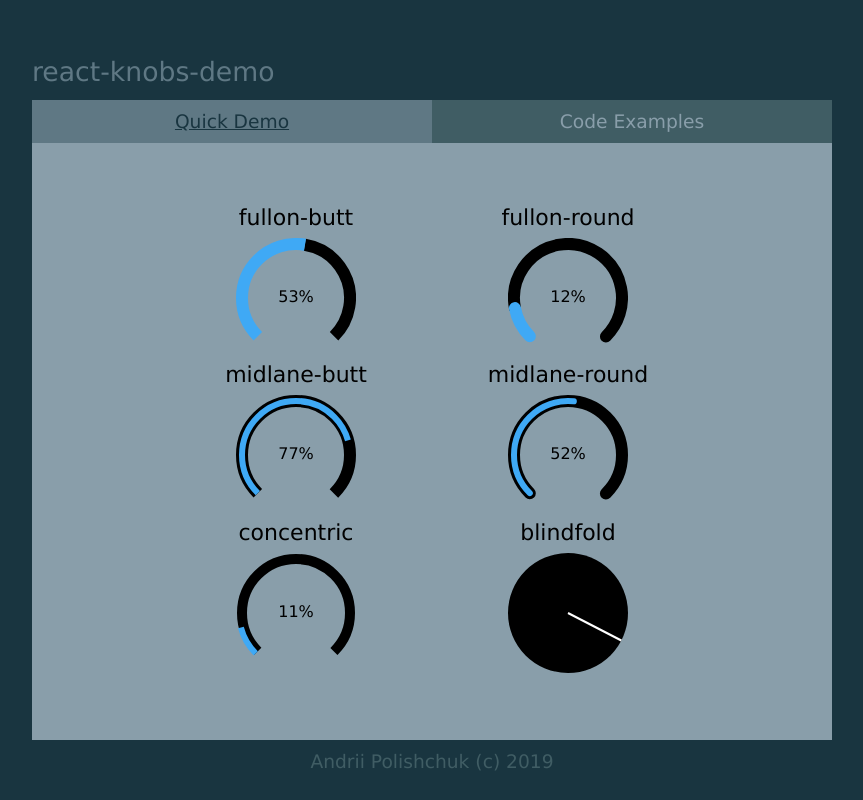
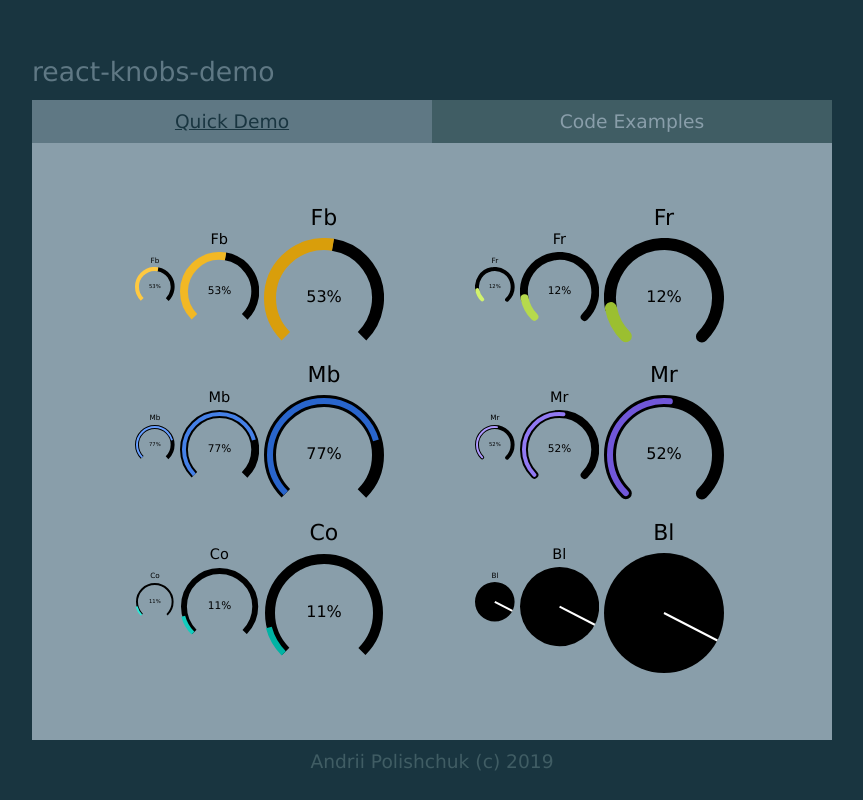
Before and after one commit to turtlegun/react-knobs, a React (Create React App) app: page / in a window 1280 px wide. Shown: the whole page, without its empty margins (208-1071 px from the left). Built offline with nearby package versions, Linux system fonts and the light colour scheme.

Commit message:
Better quick-demo content

```diff
--- a/src/App.jsx
+++ b/src/App.jsx
@@ -10,12 +10,12 @@ import BlindfoldKnob from './components/BlindfoldKnob';
 import examples from './examples';
 
 const KNOB_PRESETS = [
-  { Component: FullonKnob, title: 'fullon-butt', strokeLineCap: 'butt' },
-  { Component: FullonKnob, title: 'fullon-round', strokeLineCap: 'round' },
-  { Component: MidlaneKnob, title: 'midlane-butt', strokeLineCap: 'butt' },
-  { Component: MidlaneKnob, title: 'midlane-round', strokeLineCap: 'round' },
-  { Component: ConcentricKnob, title: 'concentric' },
-  { Component: BlindfoldKnob, title: 'blindfold' },
+  { Component: FullonKnob, title: 'Fb', valueStrokeColors: ['#FFC940', '#F2B824', '#D99E0B'], strokeLineCap: 'butt' },
+  { Component: FullonKnob, title: 'Fr', valueStrokeColors: ['#D1F26D', '#B6D94C', '#9BBF30'], strokeLineCap: 'round' },
+  { Component: MidlaneKnob, title: 'Mb', valueStrokeColors: ['#669EFF', '#4580E6', '#2965CC'], strokeLineCap: 'butt' },
+  { Component: MidlaneKnob, title: 'Mr', valueStrokeColors: ['#AD99FF', '#9179F2', '#7157D9'], strokeLineCap: 'round' },
+  { Component: ConcentricKnob, title: 'Co', valueStrokeColors: ['#2EE6D6', '#14CCBD', '#00B3A4'], },
+  { Component: BlindfoldKnob, title: 'Bl', valueStrokeColors: ['#FFC940', '#F2B824', '#D99E0B'], },
 ];
 
 const AppContainer = styled.div`
@@ -83,11 +83,19 @@ const Tab = styled.div`
 
 const KnobsContainer = styled.div`
   display: ${props => props.visible ? 'grid' : 'none'};
-  grid: 33% 33% 33% / 40% 40%;
+  grid: 33% 33% 33% / 50% 50%;
   width: 100%;
   height: 100%;
   padding: 60px;
   box-sizing: border-box;
+  align-items: center;
+  justify-content: center;
+`;
+
+const KnobsGroup = styled.div`
+  display: grid;
+  grid: auto / auto auto auto auto;
+  grid-gap: 5px;
   align-items: center;
   justify-content: center;
 `;
@@ -143,14 +151,18 @@ export default function () {
           </Tab>
         </TabsContainer>
         <KnobsContainer visible={activeTab === 'quick-demo'}>
-          {KNOB_PRESETS.map(({ Component, ...props }, index) => (
-            <Centered key={props.title}>
-              <Component
-                {...props}
-                value={knobValues[index]}
-                onChange={(value) => handleKnobProgressChange(index, value)}
-              />
-            </Centered>
+          {KNOB_PRESETS.map(({ Component, valueStrokeColors, ...props }, i) => (
+            <KnobsGroup key={props.title}>
+              {[0.33, 0.66, 1].map((scale, j) => (
+                <Component
+                  {...props}
+                  scale={scale}
+                  valueStrokeColor={valueStrokeColors[j]}
+                  value={knobValues[i]}
+                  onChange={(value) => handleKnobProgressChange(i, value)}
+                />)
+              )}
+            </KnobsGroup>
           ))}
         </KnobsContainer>
         <ExamplesContainer visible={activeTab === 'code-examples'}>
```
